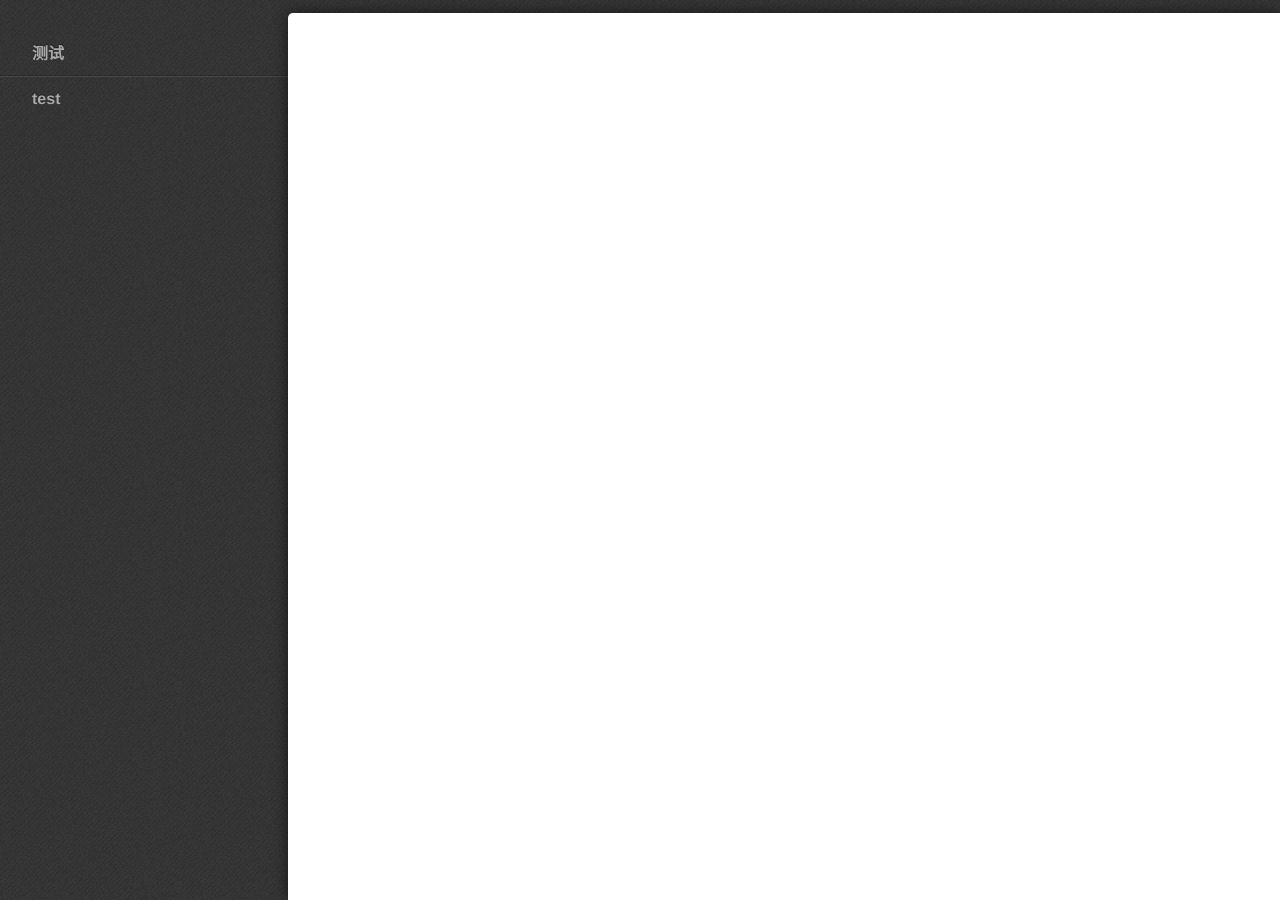
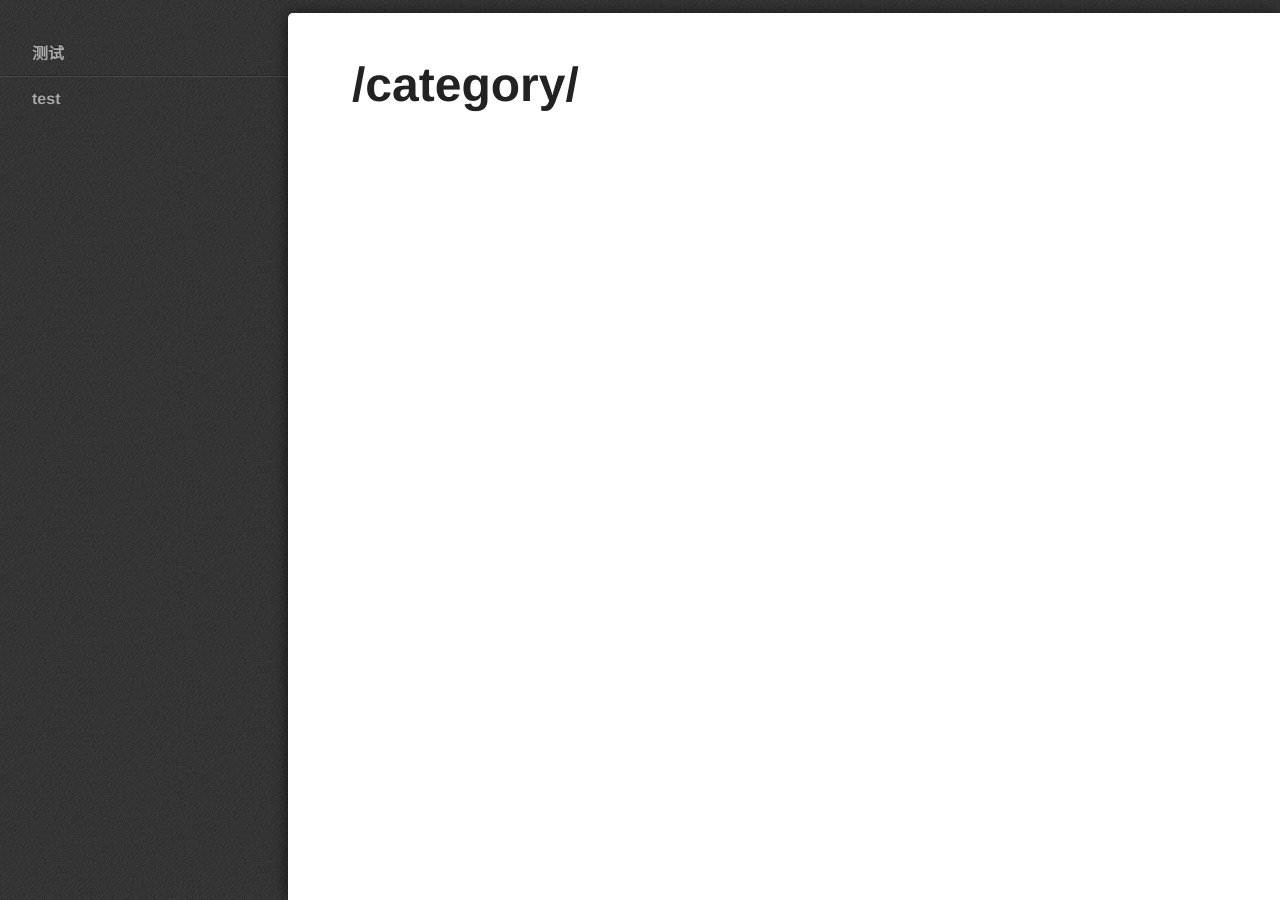
Before and after one commit to ZenoChiu/ZenoChiu.github.io, a Jekyll site: the page built from category.html, in a window 1280 px wide. Built offline with Jekyll 4.4.1, drawn with Linux system fonts in a browser that asks for light colours; some web fonts are replaced.

Commit message:
test
test

```diff
--- a/category.html
+++ b/category.html
@@ -1,4 +1,4 @@
 ---
 layout: category
 ---
-<h1>{{$.query.get("name")}}</h1>
+<h1>{{page.url}}</h1>
```
